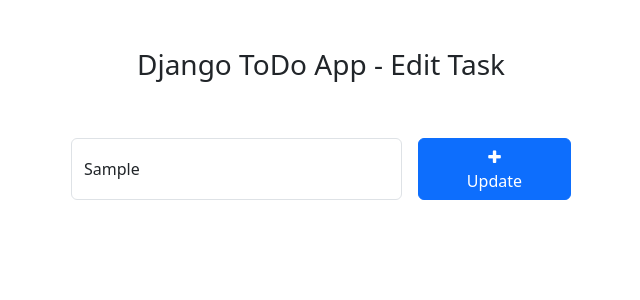
After one commit to vishalkubde01/Django-ToDo, a Django app: page /todo/edit_task/1/ in a window 1280 px wide. The commit adds this page. Shown: the top 300 px of the page, without its empty margins (319-959 px from the left). Run offline with Django 5.2, Linux system fonts and the light colour scheme; tables that the repository leaves empty hold one stand-in row (values such as "Sample post").

Commit message:
Final Commit

```diff
--- /dev/null
+++ b/templates/edit_task_page.html
@@ -0,0 +1,35 @@
+<!DOCTYPE html>
+<html lang="en">
+<head>
+  <meta charset="UTF-8">
+  <meta name="viewport" content="width=device-width, initial-scale=1.0">
+  <title>Document</title>
+   <!-- Bootstrap -->
+  <link href="https://cdn.jsdelivr.net/npm/bootstrap@5.3.2/dist/css/bootstrap.min.css" rel="stylesheet">
+
+  <!-- Font Awesome -->
+  <link rel="stylesheet" href="https://cdnjs.cloudflare.com/ajax/libs/font-awesome/4.7.0/css/font-awesome.min.css">
+
+</head>
+<body>
+
+  <div class="container">
+    <h3 class="pt-5 pb-5 text-center">Django ToDo App - Edit Task</h3>
+     <form method="POST" action="{% url 'edit_task' get_task.id %}" style="width: 500px; margin: auto;">
+      {% csrf_token %}
+      <div class="d-flex gap-3">
+        <input type="text"
+               name="task"
+               class="form-control"
+               placeholder="Add a task"
+               value="{{get_task.task}}"
+               required>
+
+        <button type="submit" class="btn btn-primary px-5">
+          <i class="fa fa-plus"></i> Update
+        </button>
+      </div>
+    </form>
+  </div>
+</body>
+</html>
--- a/todo/urls.py
+++ b/todo/urls.py
@@ -2,7 +2,18 @@ from django.urls import path
 from . import views
 
 urlpatterns = [
+  # add task
   path('addTask/', views.addTask, name='addTask'),
+
+  # mark_as_done
   path('mark_as_done/<int:pk>/', views.mark_as_done, name='mark_as_done'),
+
+  # mark_as_not_done
   path('mark_as_not_done/<int:pk>/', views.mark_as_not_done, name='mark_as_not_done'),
+
+  # Edit task feature
+  path('edit_task/<int:pk>/', views.edit_task, name='edit_task'),
+
+  # Delete task feature
+  path('delete_task/<int:pk>/', views.delete_task, name='delete_task'),
 ]
--- a/todo/views.py
+++ b/todo/views.py
@@ -19,3 +19,22 @@ def mark_as_not_done(request,pk):
   task.is_completed = False
   task.save()
   return redirect('home')
+
+def edit_task(request, pk):
+  get_task = get_object_or_404(Task, pk=pk)
+  if request.method == 'POST':
+    new_task = request.POST['task']
+    get_task.task = new_task
+    get_task.save()
+    return redirect('home')
+  else:
+    context = {
+      'get_task' : get_task,
+    }
+    return render(request, 'edit_task_page.html', context)
+
+
+def delete_task(request, pk):
+  get_task = get_object_or_404(Task, pk=pk)
+  get_task.delete()
+  return redirect('home')
```
Also changed, not shown: templates/home.html (+4 -4 lines).
